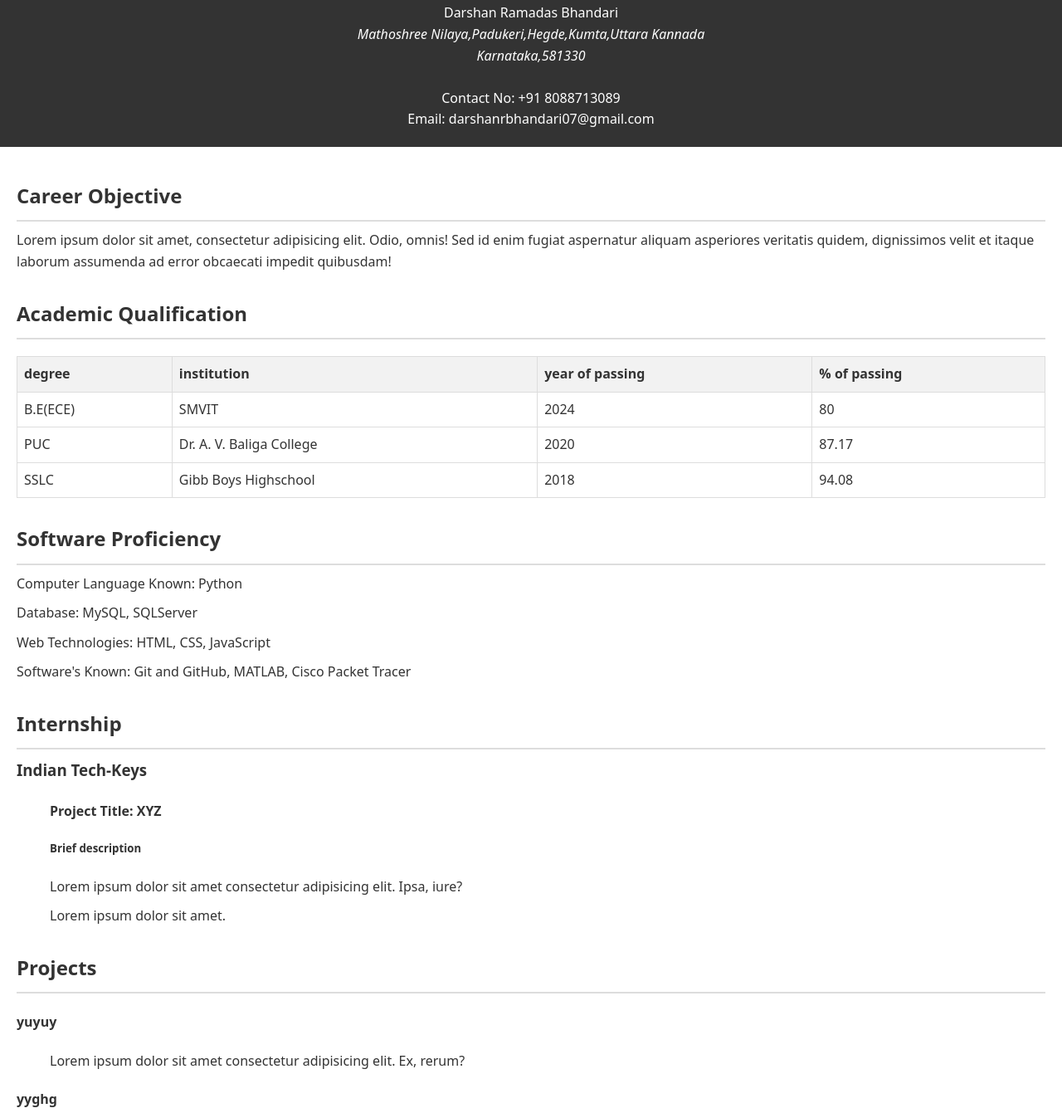
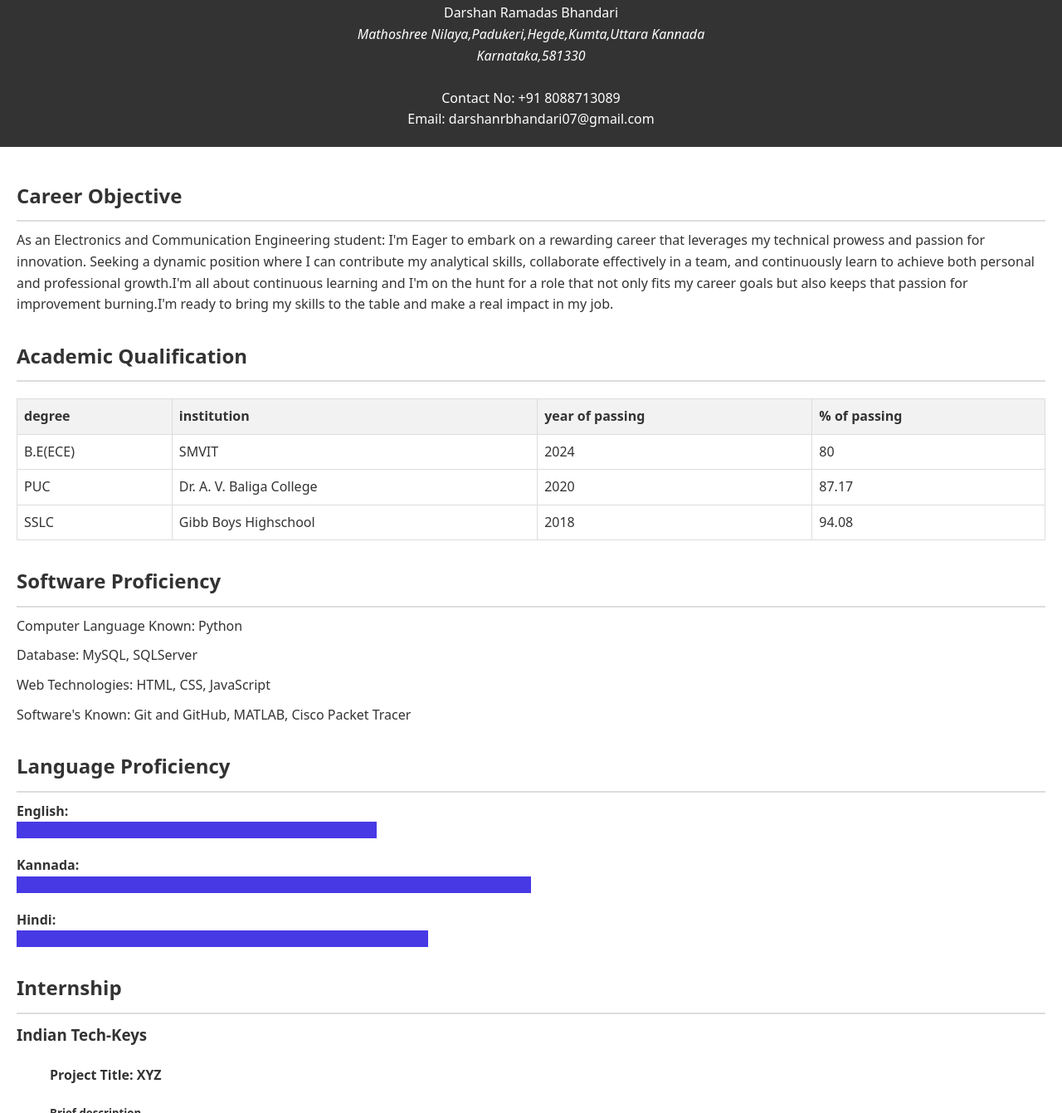
Before and after one commit to DarshanRBhandari/myResume, a plain HTML site: page index.html in a window 1280 px wide. Shown: the part 302-1643 px from the top of the page at 83% size. Drawn offline with Linux system fonts and the light colour scheme.

Commit message:
Updated index.html

```diff
--- a/index.html
+++ b/index.html
@@ -6,7 +6,6 @@
     <meta name="viewport" content="width=device-width, initial-scale=1.0">
     <link rel="stylesheet" href="style.css">
     <link rel="shortcut icon" href="./image/resume.png" type="image/x-icon">
-    <!-- <script src="script.js" defer></script> -->
     <title>Resume</title>
 </head>
 
@@ -39,7 +38,10 @@
         <section id="objective">
             <h2>Career Objective</h2>
             <hr>
-            <p>Lorem ipsum dolor sit amet, consectetur adipisicing elit. Odio, omnis! Sed id enim fugiat aspernatur aliquam asperiores veritatis quidem, dignissimos velit et itaque laborum assumenda ad error obcaecati impedit quibusdam!</p>
+            <p>As an Electronics and Communication Engineering student: I'm Eager to embark on a rewarding career that leverages my technical prowess and passion for innovation. Seeking a dynamic position where I can contribute my analytical skills, collaborate
+                effectively in a team, and continuously learn to achieve both personal and professional growth.I'm all about continuous learning and I'm on the hunt for a role that not only fits my career goals but also keeps that passion for improvement
+                burning.I'm ready to bring my skills to the table and make a real impact in my job.
+            </p>
         </section>
         <section id="education">
             <h2>Academic Qualification</h2>
@@ -85,6 +87,24 @@
                 <li><span>Software's Known:</span> Git and GitHub, MATLAB, Cisco Packet Tracer</li>
             </ul>
         </section>
+        <section id="language">
+            <h2>Language Proficiency</h2>
+            <hr>
+            <ul>
+                <li>
+                    <span>English:</span>
+                    <div class="proficiency-bar" style="width: 35%;"></div>
+                </li>
+                <li>
+                    <span>Kannada:</span>
+                    <div class="proficiency-bar" style="width: 50%;"></div>
+                </li>
+                <li>
+                    <span>Hindi:</span>
+                    <div class="proficiency-bar" style="width: 40%;"></div>
+                </li>
+            </ul>
+        </section>
         <section id="internship">
             <h2>Internship</h2>
             <hr>
@@ -116,6 +136,7 @@
                 <dd>Lorem ipsum dolor sit amet consectetur adipisicing elit. Iusto, ducimus.</dd>
             </dl>
         </section>
+    </main>
     <footer id="extraactivities">
         <h2>Extra Curricular Activities</h2>
         <hr>
```
Lines whose indentation alone changed are shown as unchanged.
